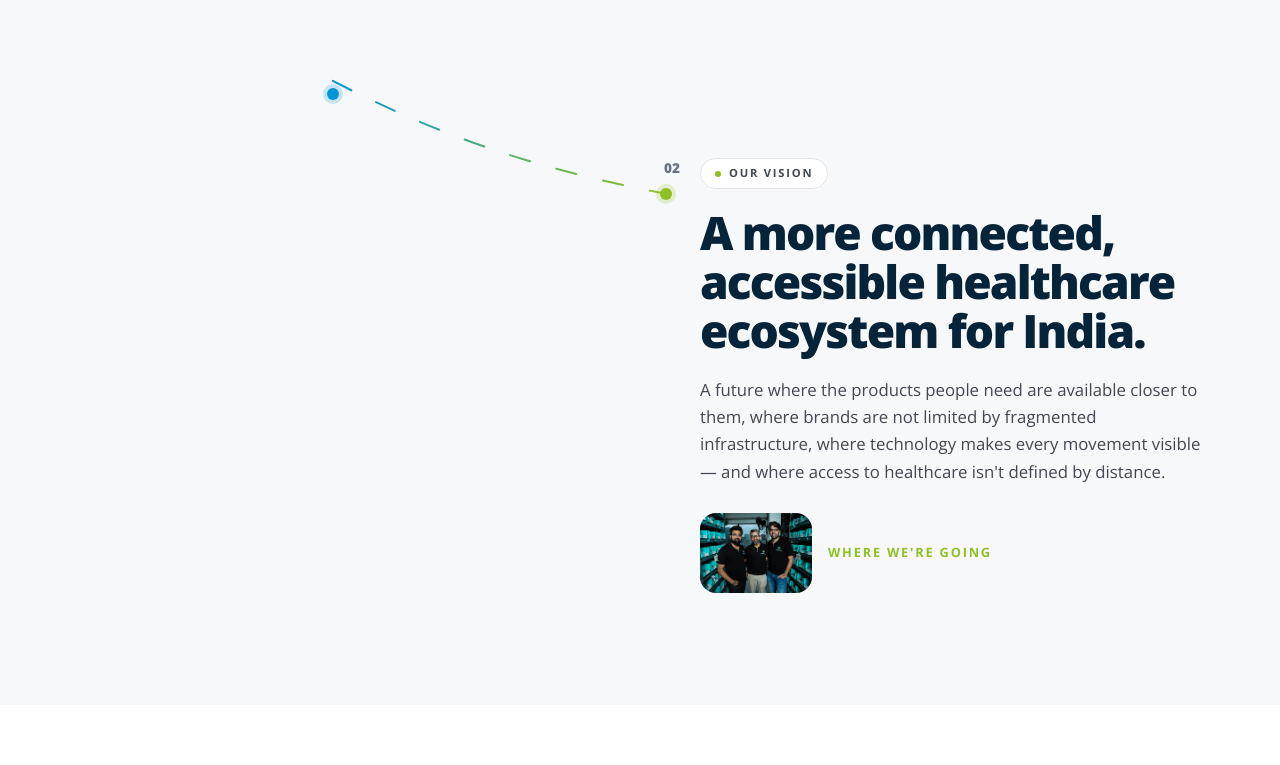
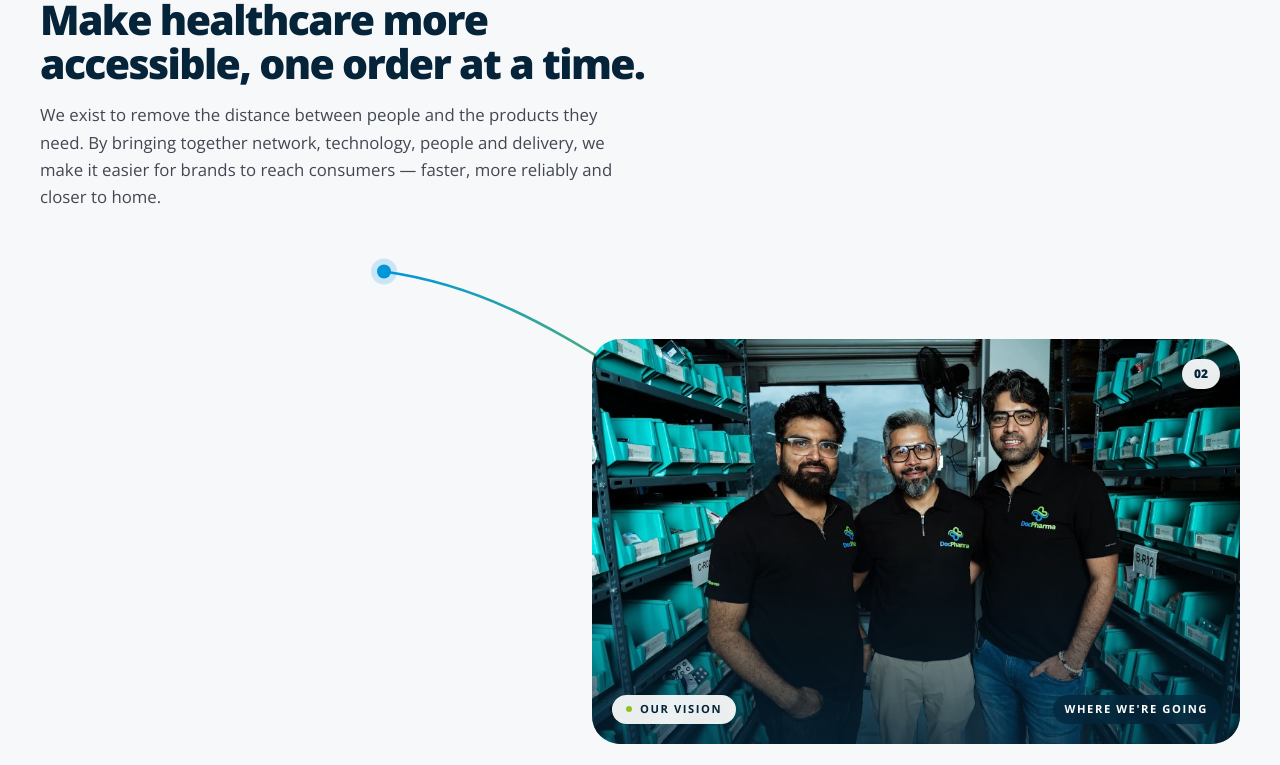
Before and after one commit to AryanF2025/NewDocPharmacWebsite, a React (Vite) app: page /about in a window 1280 px wide. Shown: the part 4695-5460 px from the top of the page. Built offline with nearby package versions, Linux system fonts and the light colour scheme.

Commit message:
Lead mission and vision with large photos and a clean route line
The photo now leads each block at full width, carrying the label, number and
stamp. The route is drawn into a measured viewBox so the stroke stays even
instead of breaking into dashes.

```diff
--- a/src/pages/About.jsx
+++ b/src/pages/About.jsx
@@ -4,7 +4,7 @@
  * that fits one screen, mission and vision, investors, and the careers CTA.
  */
 
-import { useEffect, useRef, useState } from "react";
+import { useEffect, useLayoutEffect, useRef, useState } from "react";
 import { Link } from "react-router-dom";
 import clsx from "clsx";
 import { motion, useMotionValueEvent, useReducedMotion, useScroll, useSpring, useTransform } from "motion/react";
@@ -226,30 +226,45 @@ function ValuesScroll() {
 /* ------------------------------------------------------ mission & vision --- */
 
 /**
- * Mission and vision set on a diagonal: mission sits top-left, vision drops to
- * bottom-right, and a line drawn as you scroll runs from one to the other —
- * today at one end, where we're going at the other.
+ * Mission and vision on a diagonal: mission top-left, vision bottom-right,
+ * joined by a route that draws itself as you scroll.
+ *
+ * The route is drawn into a viewBox measured from the section, so the stroke
+ * stays even — stretching a normalised viewBox distorts it into dashes.
  */
 function MissionVision() {
   const ref = useRef(null);
   const reduce = useReducedMotion();
-  const { scrollYProgress } = useScroll({ target: ref, offset: ["start 80%", "end 60%"] });
+  const [box, setBox] = useState({ w: 1440, h: 1200 });
+
+  useLayoutEffect(() => {
+    const el = ref.current;
+    if (!el) return undefined;
+    const measure = () => setBox({ w: el.offsetWidth, h: el.offsetHeight });
+    measure();
+    const ro = new ResizeObserver(measure);
+    ro.observe(el);
+    return () => ro.disconnect();
+  }, []);
+
+  const { scrollYProgress } = useScroll({ target: ref, offset: ["start 75%", "end 65%"] });
   const draw = useSpring(scrollYProgress, { stiffness: 120, damping: 28, mass: 0.4 });
 
+  // Anchors sit in the empty gap between the two blocks, never over the copy.
+  const from = { x: box.w * 0.3, y: box.h * 0.52 };
+  const to = { x: box.w * 0.62, y: box.h * 0.62 };
+  const route = `M${from.x} ${from.y} C ${from.x + (to.x - from.x) * 0.45} ${from.y + 26}, ${
+    to.x - (to.x - from.x) * 0.35
+  } ${to.y - 18}, ${to.x} ${to.y}`;
+
   const blocks = [
-    { ...MISSION, index: "01", stamp: "Today", tint: "text-brand-blue", dot: "bg-brand-blue", image: MISSION_IMAGE },
-    { ...VISION, index: "02", stamp: "Where we're going", tint: "text-brand-green", dot: "bg-brand-green", image: VISION_IMAGE },
+    { ...MISSION, index: "01", stamp: "Today", dot: "bg-brand-blue", tint: "text-brand-blue", image: MISSION_IMAGE, alt: "The DocPharma team planning city coverage" },
+    { ...VISION, index: "02", stamp: "Where we're going", dot: "bg-brand-green", tint: "text-brand-green", image: VISION_IMAGE, alt: "The DocPharma team inside a darkstore" },
   ];
 
   return (
     <section id="mission" ref={ref} className="relative scroll-mt-24 overflow-hidden bg-floral py-20 md:py-28">
-      {/* The diagonal itself: from the mission block down to the vision block. */}
-      <svg
-        aria-hidden
-        className="pointer-events-none absolute inset-0 hidden h-full w-full lg:block"
-        viewBox="0 0 100 100"
-        preserveAspectRatio="none"
-      >
+      <svg aria-hidden className="pointer-events-none absolute inset-0 hidden h-full w-full lg:block" viewBox={`0 0 ${box.w} ${box.h}`}>
         <defs>
           <linearGradient id="mv-line" x1="0" y1="0" x2="1" y2="1">
             <stop offset="0%" stopColor="#0296D9" />
@@ -257,58 +272,55 @@ function MissionVision() {
           </linearGradient>
         </defs>
         <motion.path
-          d="M26 53 C 36 58, 44 60, 52 61.5"
+          d={route}
           fill="none"
           stroke="url(#mv-line)"
-          strokeWidth="2"
+          strokeWidth="2.5"
           strokeLinecap="round"
-          vectorEffect="non-scaling-stroke"
           // Drawn by scroll, but already complete for anyone who asked for less motion.
           style={{ pathLength: reduce ? 1 : draw }}
         />
+        <circle cx={from.x} cy={from.y} r="7" fill="#0296D9" />
+        <circle cx={from.x} cy={from.y} r="13" fill="#0296D9" opacity="0.18" />
+        <circle cx={to.x} cy={to.y} r="7" fill="#8FC124" />
+        <circle cx={to.x} cy={to.y} r="13" fill="#8FC124" opacity="0.18" />
       </svg>
-
-      {/* Where the route starts and where it lands. */}
-      <span aria-hidden className="pointer-events-none absolute left-[26%] top-[54%] hidden h-3 w-3 -translate-x-1/2 -translate-y-1/2 rounded-full bg-brand-blue ring-4 ring-brand-blue/20 lg:block" />
-      <span aria-hidden className="pointer-events-none absolute left-[52%] top-[61.5%] hidden h-3 w-3 -translate-x-1/2 -translate-y-1/2 rounded-full bg-brand-green ring-4 ring-brand-green/20 lg:block" />
 
       <div className="relative mx-auto max-w-[84rem] px-5 md:px-10">
         <Reveal from="left">
           <p className="text-[0.8rem] font-bold uppercase tracking-[0.16em] text-brand-blue">Mission &amp; Vision</p>
         </Reveal>
 
-        <div className="mt-10 space-y-20 lg:mt-14 lg:space-y-0">
+        <div className="mt-10 space-y-16 lg:mt-14 lg:space-y-0">
           {blocks.map((block, i) => (
-            <div
-              key={block.label}
-              className={clsx(
-                "relative lg:w-[48%]",
-                // Top-left, then dropped to the bottom-right.
-                i === 1 && "lg:ml-auto lg:mt-40"
-              )}
-            >
+            <div key={block.label} className={clsx("relative lg:w-[54%]", i === 1 && "lg:ml-auto lg:mt-32")}>
               <Reveal from={i === 0 ? "left" : "right"}>
-                <div className="flex items-start gap-5">
-                  <span className="tabular hidden text-[0.85rem] font-extrabold text-ink-faint sm:block">{block.index}</span>
-                  <div className="min-w-0">
-                    <span className="inline-flex items-center gap-2 rounded-full border border-hairline bg-white px-3.5 py-1.5 text-[0.7rem] font-bold uppercase tracking-[0.16em] text-ink-soft">
+                {/* The photo leads, at a size worth looking at. */}
+                <figure className="group relative aspect-[16/10] overflow-hidden rounded-[1.75rem] bg-jet">
+                  <img
+                    src={block.image}
+                    alt={block.alt}
+                    className="h-full w-full object-cover transition-transform duration-[1.6s] ease-[cubic-bezier(.22,1,.36,1)] group-hover:scale-105"
+                  />
+                  <div className="absolute inset-0 bg-gradient-to-t from-jet/70 via-transparent to-transparent" />
+                  <figcaption className="absolute inset-x-5 bottom-5 flex items-center justify-between gap-3">
+                    <span className="inline-flex items-center gap-2 rounded-full bg-white/92 px-3.5 py-1.5 text-[0.7rem] font-bold uppercase tracking-[0.14em] text-jet backdrop-blur">
                       <span className={clsx("h-1.5 w-1.5 rounded-full", block.dot)} />
                       {block.label}
                     </span>
+                    <span className="rounded-full bg-jet/70 px-3 py-1.5 text-[0.7rem] font-bold uppercase tracking-[0.14em] text-white backdrop-blur">
+                      {block.stamp}
+                    </span>
+                  </figcaption>
+                  <span className="tabular absolute right-5 top-5 rounded-full bg-white/92 px-3 py-1.5 text-[0.75rem] font-extrabold text-jet backdrop-blur">
+                    {block.index}
+                  </span>
+                </figure>
 
-                    <h2 className="mt-5 text-[clamp(1.9rem,3.6vw,3.1rem)] font-extrabold leading-[1.06] tracking-[-0.04em] text-jet">
-                      {block.title}
-                    </h2>
-                    <p className="mt-5 max-w-lg text-[1.05rem] leading-relaxed text-ink-soft">{block.body}</p>
-
-                    <div className="mt-7 flex items-center gap-4">
-                      <span className="relative h-20 w-28 shrink-0 overflow-hidden rounded-2xl bg-jet">
-                        <img src={block.image} alt="" className="h-full w-full object-cover" />
-                      </span>
-                      <span className={clsx("text-[0.8rem] font-bold uppercase tracking-[0.14em]", block.tint)}>{block.stamp}</span>
-                    </div>
-                  </div>
-                </div>
+                <h2 className="mt-7 text-[clamp(1.8rem,3.2vw,2.8rem)] font-extrabold leading-[1.08] tracking-[-0.04em] text-jet">
+                  {block.title}
+                </h2>
+                <p className="mt-4 max-w-xl text-[1.05rem] leading-relaxed text-ink-soft">{block.body}</p>
               </Reveal>
             </div>
           ))}
```
